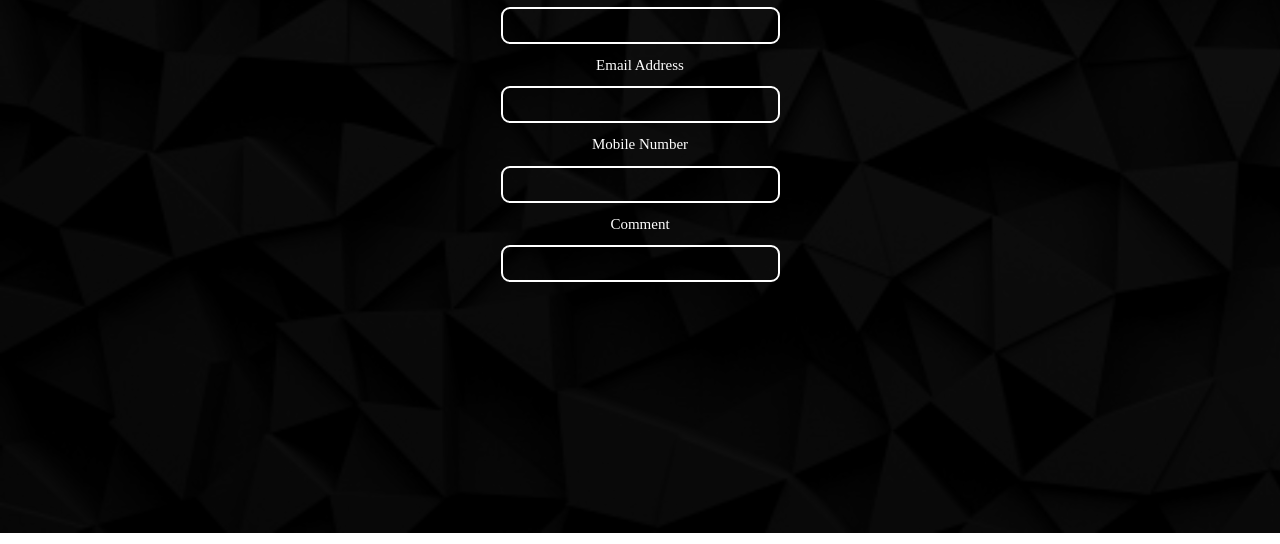
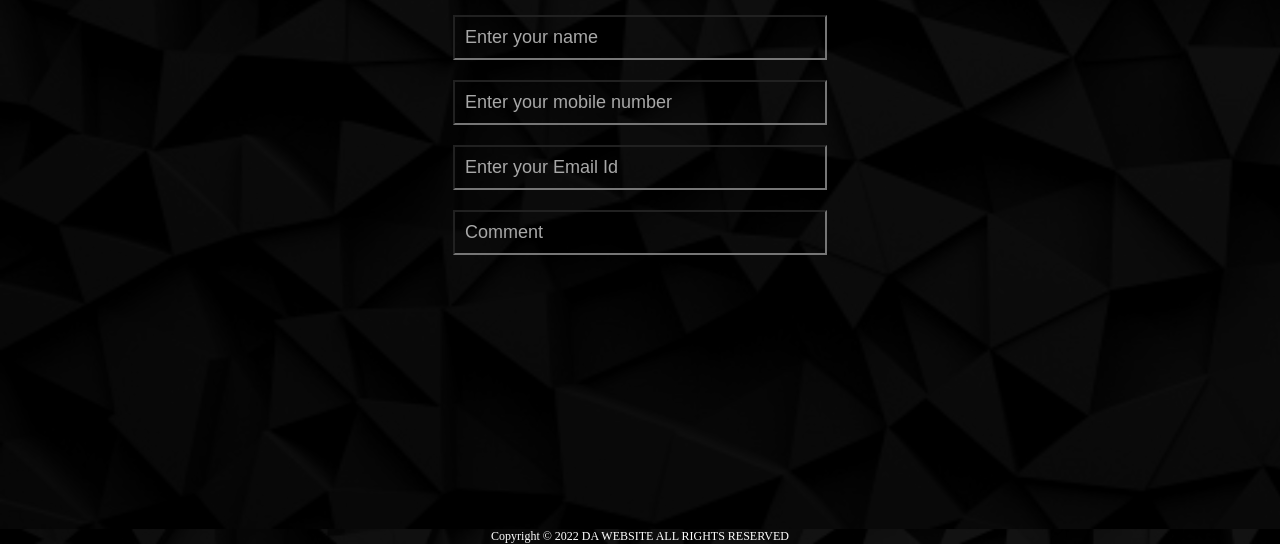
Before and after one commit to Puneet489/DA-Website, a plain HTML site: page contact.html in a window 1280 px wide. Shown: the part 381-925 px from the top of the page. Drawn offline with Linux system fonts and the light colour scheme.

Commit message:
contact page created

```diff
--- a/CSS/style.css
+++ b/CSS/style.css
@@ -210,19 +210,38 @@ html{
     margin: 5px 5px;
 }
 
+.contact{
+    display: flex;
+    align-items: center;
+    justify-content: center;
+    color: white;
+    padding: 8px;
+    height: 100vh;
+    flex-direction: column;
+}
+
 .form{
-    color: white;
-    font-size: 12px;
     display: flex;
     flex-direction: column;
     padding: 10px;
-    height: 100vh;
-    align-items: center;
-    justify-content: center;
+    margin: 10px;
 }
 
-.form p{
-    padding:10px;
+.form input{
+    padding: 10px;
+    font-size: 18px;
+    margin: 10px;
+    width: 350px;
+    background: none;
+    color: white;
+}
+
+.form input comment{
+    height: 70px;
+}
+
+::placeholder{
+    color: rgb(168, 168, 168);
 }
 
 
--- a/contact.html
+++ b/contact.html
@@ -15,7 +15,7 @@
         <ul class="nav-list v-class">
             <div class="logo"><img src=img/image4.webp alt="logo"></div>
             <li><a href="index.html">HOME</a></li>
-            <li><a href="index.html/Explore">EXPLORE</a></li>
+            <li><a href="index.html#Explore">EXPLORE</a></li>
             <li><a href="#Donate">DONATE</a></li>
             <li><a href="contact.html">CONTACT US</a></li>
         </ul>
@@ -30,19 +30,19 @@
         </div>
 
     </nav>
-    <section class="background">
+    <section class="contact background">
+        <h1>Contact Us</h1>
         <div class="form">
-            <p class="text-small">Name </p>
-            <input class="find" type="text" name="search" id="search">
-            <p class="text-small">Email Address </p>
-            <input class="find" type="text" name="search" id="search">
-            <p class="text-small">Mobile Number </p>
-            <input class="find" type="text" name="search" id="search">
-            <p class="text-small">Comment</p>
-            <input class="find" type="text" name="search" id="search">
+            <input type="text" name="name" id="name" placeholder="Enter your name">
+            <input type="text" name="number" id="number" placeholder="Enter your mobile number">
+            <input type="email" name="email" id="email" placeholder="Enter your Email Id">
+            <input type="text" name="comment" id="comment" placeholder="Comment">
         </div>
 
     </section>
+    <footer class="background">
+        <p class="text-footer">Copyright &copy; 2022 DA WEBSITE ALL RIGHTS RESERVED</p>
+    </footer>
 </body>
 
 </html>
```
